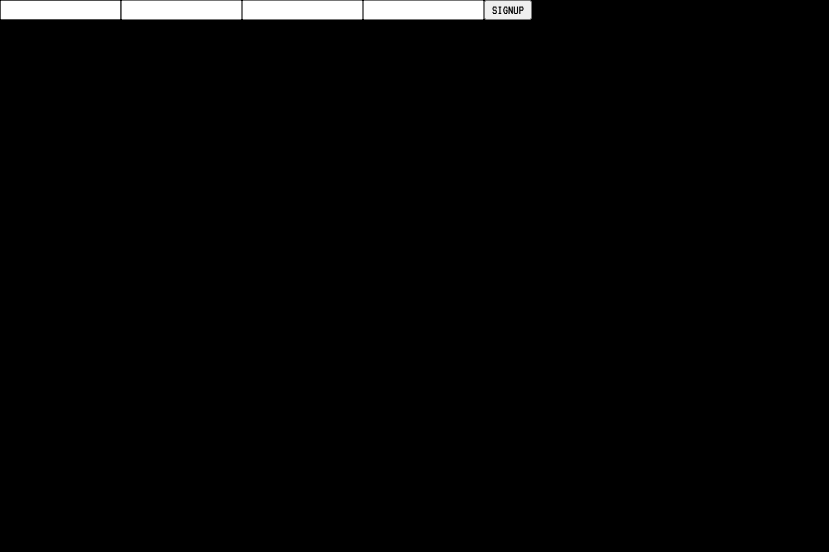
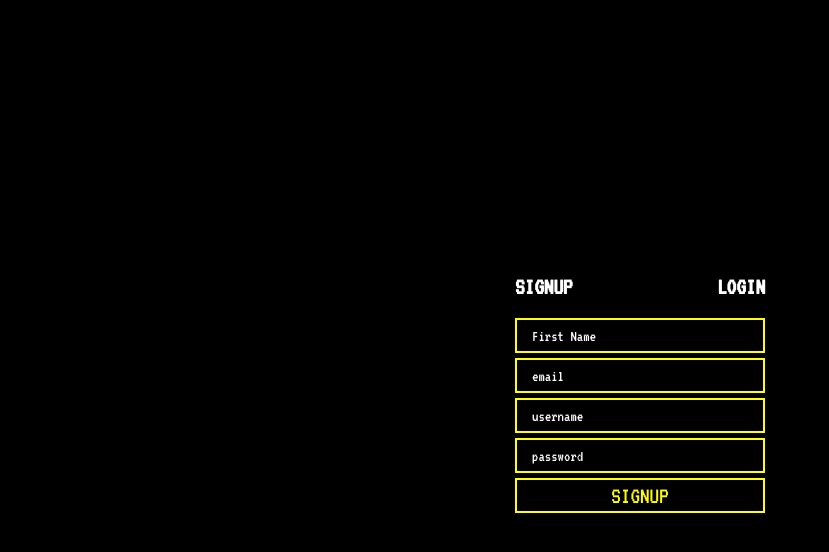
Before and after one commit to kitsbits/dbs-diary, a React (Create React App) app in the folder client/: page /signup in a window 1280 px wide. Shown: the top 552 px of the page, without its empty margins (0-829 px from the left). Built offline with nearby package versions, Linux system fonts and the light colour scheme.

Commit message:
add login/signup styling

```diff
--- a/client/src/main/views/login/redux/login.js
+++ b/client/src/main/views/login/redux/login.js
@@ -23,7 +23,6 @@ export function signup(credentials, history) {
     return dispatch => {
         axios.post(authUrl + "signup", credentials).then(response => {
             const {token, user, success} = response.data;
-            console.log(response.data);
             localStorage.setItem("token", token);
             dispatch(logon(success, user));
             history.push("/");
--- a/client/src/main/views/login/signin/Component.js
+++ b/client/src/main/views/login/signin/Component.js
@@ -1,12 +1,66 @@
 import React from "react";
+import { Link } from "react-router-dom"
 
 export default function signinComponent(props) {
+    const containerStyles = {
+        display: "flex",
+        height: "100vh",
+        flexDirection: "column",
+        justifyContent: "center",
+        width: "250px",
+        margin: "auto",
+    }
+
+    const formStyles = {
+        display: "flex",
+        flexDirection: "column",
+        justifyContent: "center",
+    }
+
+    const linkContainer = {
+        display: "flex",
+        justifyContent: "space-between",
+    }
+
+    const inputStyles = {
+        height: "35px",
+        backgroundColor: "transparent",
+        color: "yellow",
+        outline: "none",
+        fontSize: "1em",
+        border: "2px solid yellow",
+        paddingLeft: "15px",
+        marginBottom: "5px",
+    }
+
+    const buttonStyles = {
+        height: "35px",
+        backgroundColor: "transparent",
+        color: "yellow",
+        outline: "none",
+        fontSize: "1.5em",
+        border: "2px solid yellow",
+        borderRadius: "0px",
+        cursor: "pointer",
+    }
+
+    const linkStyles = {
+        color: "white",
+        textDecoration: "none"
+    }
+
     return (
-        <form onSubmit={props.handleSubmit}>
-            <input onChange={props.handleChange} type="text" name="username" value={props.input.username} placeholder="username"/>
-            <input onChange={props.handleChange} type="password" name="password" value={props.input.password} placeholder="password"/>
-            <button type="submit">LOGIN</button>
-            <p style={{color: "red"}}>{props.errMsg}</p>
-        </form>
+        <div style={containerStyles}>
+            <div style={linkContainer}>
+                <Link to="/signup" style={linkStyles}><h2>SIGNUP</h2></Link>
+                <Link to="/login" style={linkStyles}><h2>LOGIN</h2></Link>
+            </div>
+            <form onSubmit={props.handleSubmit} style={formStyles}>
+                <input onChange={props.handleChange} type="text" name="username" value={props.input.username} placeholder="username" style={inputStyles}/>
+                <input onChange={props.handleChange} type="password" name="password" value={props.input.password} placeholder="password" style={inputStyles}/>
+                <button type="submit" style={buttonStyles}>LOGIN</button>
+                <p style={{color: "red"}}>{props.errMsg}</p>
+            </form>
+        </div>
     )
 }
--- a/client/src/main/views/login/signin/Container.js
+++ b/client/src/main/views/login/signin/Container.js
@@ -49,7 +49,6 @@ class Signin extends React.Component {
     }
 
     render() {
-        console.log(this.props);
         const authErrCode = this.props.login.authErrCode.signin;
         let errMsg = "";
         if (authErrCode < 500 && authErrCode > 399) {
@@ -57,13 +56,13 @@ class Signin extends React.Component {
         } else if (authErrCode > 499) {
             errMsg = "Server error!"
         }
-        console.log(authErrCode);
         return(
             <Component
                 handleChange={this.handleChange}
                 handleSubmit={this.handleSubmit}
                 errMsg={errMsg}
-                input={this.state.inputs}></Component>
+                input={this.state.inputs}
+                location={this.props.location.pathname}></Component>
         )
     }
 }
--- a/client/src/main/views/login/signup/Component.js
+++ b/client/src/main/views/login/signup/Component.js
@@ -1,14 +1,68 @@
 import React from "react";
+import { Link } from "react-router-dom";
 
 export default function signupComponent(props) {
+    const containerStyles = {
+        display: "flex",
+        height: "100vh",
+        flexDirection: "column",
+        justifyContent: "center",
+        width: "250px",
+        margin: "auto",
+    }
+
+    const formStyles = {
+        display: "flex",
+        flexDirection: "column",
+        justifyContent: "center",
+    }
+
+    const linkContainer = {
+        display: "flex",
+        justifyContent: "space-between",
+    }
+
+    const inputStyles = {
+        height: "35px",
+        backgroundColor: "transparent",
+        color: "yellow",
+        outline: "none",
+        fontSize: "1em",
+        border: "2px solid yellow",
+        paddingLeft: "15px",
+        marginBottom: "5px",
+    }
+
+    const buttonStyles = {
+        height: "35px",
+        backgroundColor: "transparent",
+        color: "yellow",
+        outline: "none",
+        fontSize: "1.5em",
+        border: "2px solid yellow",
+        borderRadius: "0px",
+        cursor: "pointer",
+    }
+
+    const linkStyles = {
+        color: "white",
+        textDecoration: "none"
+    }
+
     return (
-        <form onSubmit={props.handleSubmit}>
-            <input onChange={props.handleChange} type="text" name="firstName" placeholder="First Name"/>
-            <input onChange={props.handleChange} type="email" name="email" placeholder="email"/>
-            <input onChange={props.handleChange} type="text" name="username" placeholder="username"/>
-            <input onChange={props.handleChange} type="password" name="password" placeholder="password"/>
-            <button type="submit">SIGNUP</button>
-            <p style={{color: "red"}}>{props.errMsg}</p>
-        </form>
+        <div style={containerStyles}>
+            <div style={linkContainer}>
+                <Link to="/signup" style={linkStyles}><h2>SIGNUP</h2></Link>
+                <Link to="/login" style={linkStyles}><h2>LOGIN</h2></Link>
+            </div>
+            <form onSubmit={props.handleSubmit} style={formStyles}>
+                <input onChange={props.handleChange} type="text" name="firstName" placeholder="First Name" style={inputStyles}/>
+                <input onChange={props.handleChange} type="email" name="email" placeholder="email" style={inputStyles}/>
+                <input onChange={props.handleChange} type="text" name="username" placeholder="username" style={inputStyles}/>
+                <input onChange={props.handleChange} type="password" name="password" placeholder="password" style={inputStyles}/>
+                <button type="submit" style={buttonStyles}>SIGNUP</button>
+                <p style={{color: "red"}}>{props.errMsg}</p>
+            </form>
+        </div>
     )
 }
```
